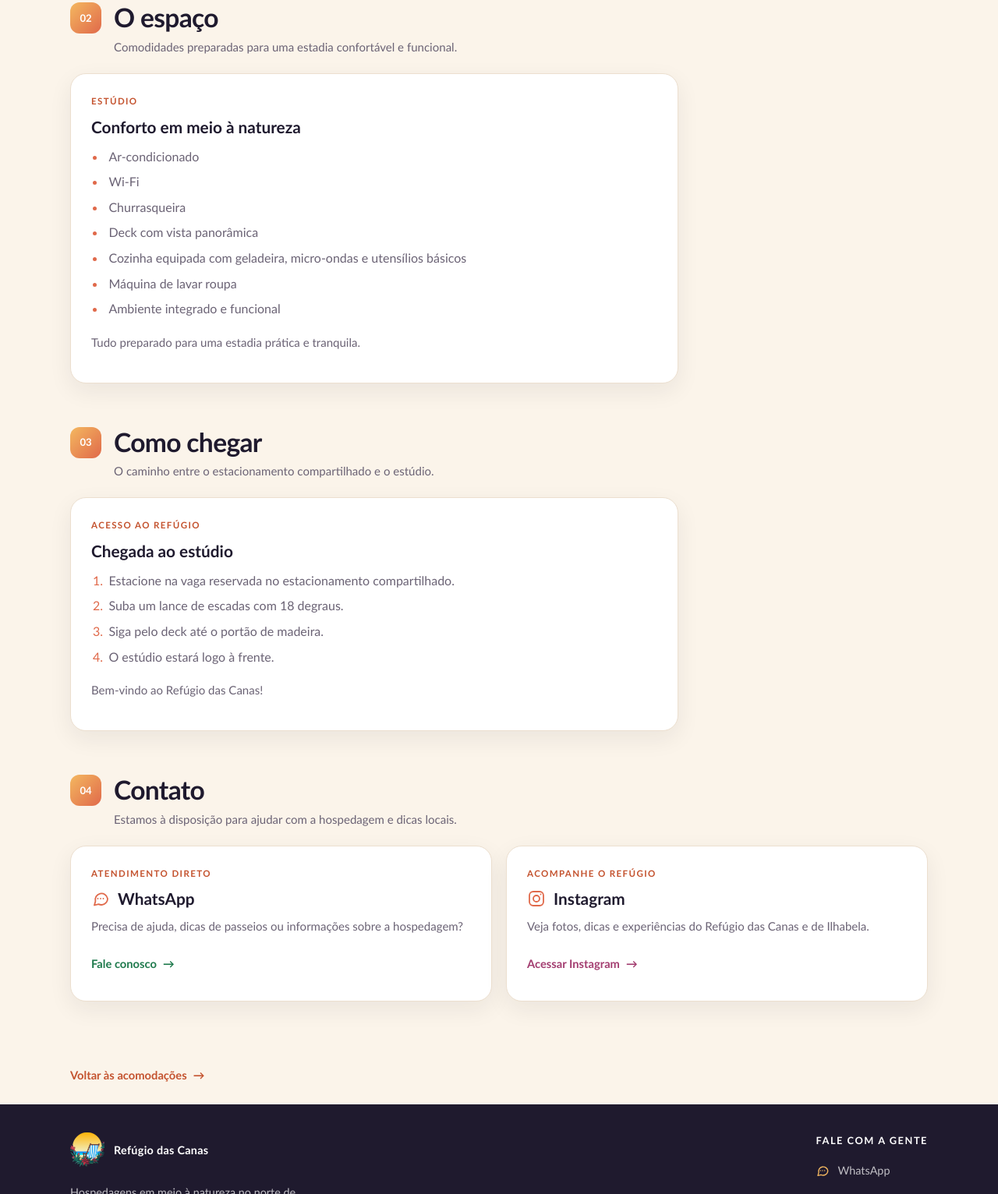
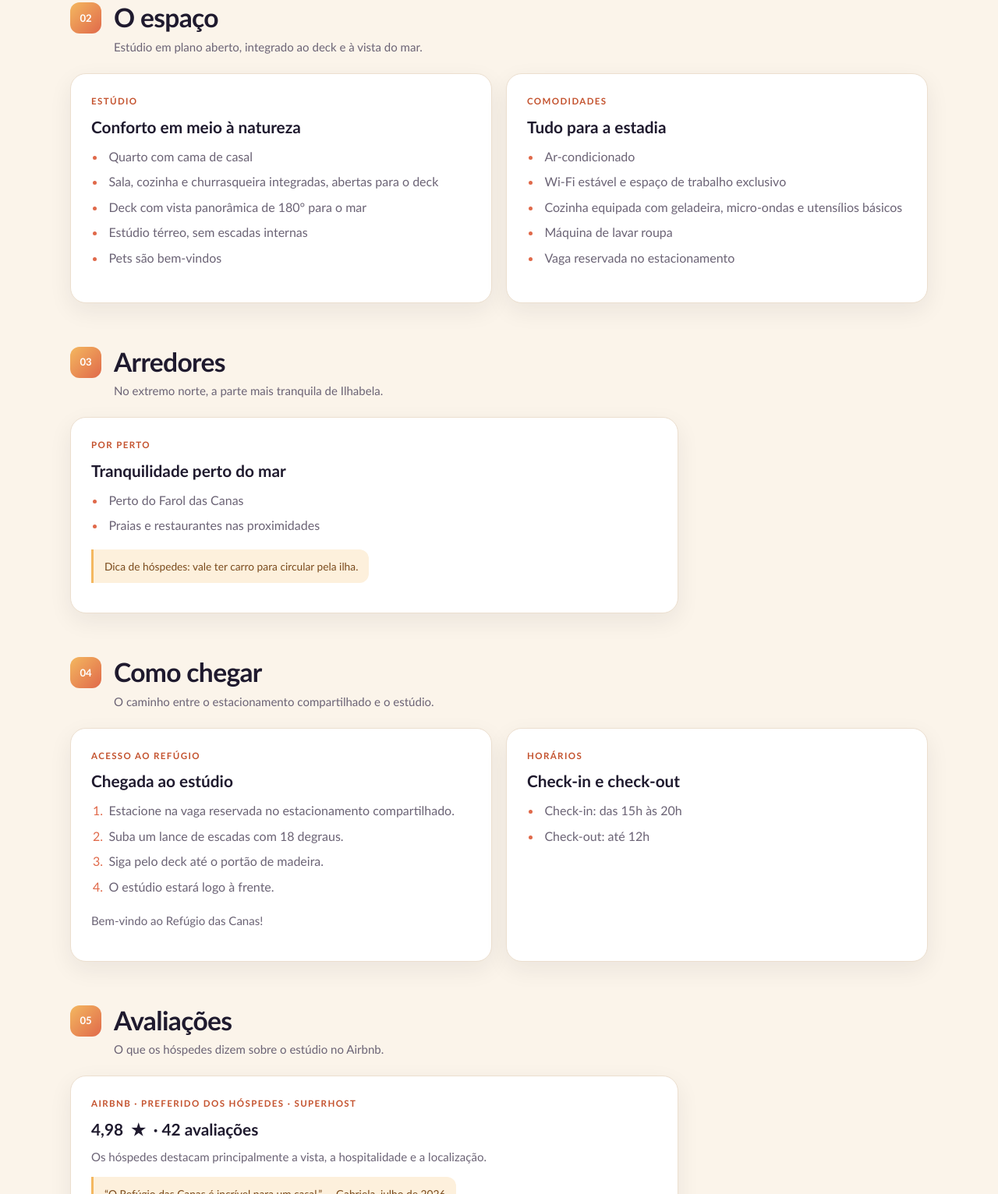
Before and after one commit to derderian4/refugiodascanas, a plain HTML site: page pages/acomodacoes/refugio-estudio/index.html in a window 1280 px wide. Shown: the part 1268-2800 px from the top of the page at 78% size. Drawn offline with Linux system fonts and the light colour scheme.

Commit message:
Completa página do Estúdio com dados do anúncio
- Novo texto de apresentação com vista de 180° para o mar
- "O espaço" em dois cards, com cama, plano aberto, pets e trabalho
- Novas seções de arredores e avaliações (4,98 · 42 no Airbnb)
- Card de horários de check-in e check-out

Co-Authored-By: Claude Opus 5.5 <noreply@anthropic.com>

```diff
--- a/pages/acomodacoes/refugio-estudio/index.html
+++ b/pages/acomodacoes/refugio-estudio/index.html
@@ -24,14 +24,16 @@
     <section class="page-intro" aria-labelledby="titulo-estudio">
       <p class="page-eyebrow">Uma das nossas acomodações</p>
       <h2 id="titulo-estudio">Refúgio das Canas - Estúdio</h2>
-      <p>Um estúdio pensado para oferecer conforto, praticidade e uma vista especial da natureza.</p>
+      <p>Estúdio em plano aberto no norte da ilha, com deck e vista panorâmica de 180° para o mar.</p>
       <p class="accommodation-capacity"><svg class="icone" viewBox="0 0 24 24" aria-hidden="true"><circle cx="9" cy="8" r="3.5"/><path d="M2.5 20a6.5 6.5 0 0 1 13 0"/><path d="M16 4.5a3.5 3.5 0 0 1 0 7"/><path d="M18 14.5a6.5 6.5 0 0 1 3.5 5.5"/></svg><span><span class="sr-only">Capacidade: </span>Até 2 adultos + 1 criança (até 10 anos)</span></p>
     </section>
 
     <nav class="section-nav" aria-label="Nesta acomodação">
       <a href="#fotos">Fotos</a>
       <a href="#propriedade">O espaço</a>
+      <a href="#arredores">Arredores</a>
       <a href="#acesso">Como chegar</a>
+      <a href="#avaliacoes">Avaliações</a>
       <a href="#contatos">Contato</a>
     </nav>
 
@@ -97,36 +99,65 @@
         <span class="section-number">02</span>
         <div>
           <h2 id="titulo-propriedade">O espaço</h2>
-          <p>Comodidades preparadas para uma estadia confortável e funcional.</p>
+          <p>Estúdio em plano aberto, integrado ao deck e à vista do mar.</p>
+        </div>
+      </header>
+      <div class="item-grid">
+        <article class="item-card">
+          <span class="item-label">Estúdio</span>
+          <h3>Conforto em meio à natureza</h3>
+          <ul class="access-list">
+            <li>Quarto com cama de casal</li>
+            <li>Sala, cozinha e churrasqueira integradas, abertas para o deck</li>
+            <li>Deck com vista panorâmica de 180° para o mar</li>
+            <li>Estúdio térreo, sem escadas internas</li>
+            <li>Pets são bem-vindos</li>
+          </ul>
+        </article>
+        <article class="item-card">
+          <span class="item-label">Comodidades</span>
+          <h3>Tudo para a estadia</h3>
+          <ul class="access-list">
+            <li>Ar-condicionado</li>
+            <li>Wi-Fi estável e espaço de trabalho exclusivo</li>
+            <li>Cozinha equipada com geladeira, micro-ondas e utensílios básicos</li>
+            <li>Máquina de lavar roupa</li>
+            <li>Vaga reservada no estacionamento</li>
+          </ul>
+        </article>
+      </div>
+    </section>
+
+    <section class="content-section" id="arredores" aria-labelledby="titulo-arredores">
+      <header class="section-header">
+        <span class="section-number">03</span>
+        <div>
+          <h2 id="titulo-arredores">Arredores</h2>
+          <p>No extremo norte, a parte mais tranquila de Ilhabela.</p>
         </div>
       </header>
       <div class="item-grid item-grid-single">
         <article class="item-card">
-          <span class="item-label">Estúdio</span>
-          <h3>Conforto em meio à natureza</h3>
+          <span class="item-label">Por perto</span>
+          <h3>Tranquilidade perto do mar</h3>
           <ul class="access-list">
-            <li>Ar-condicionado</li>
-            <li>Wi-Fi</li>
-            <li>Churrasqueira</li>
-            <li>Deck com vista panorâmica</li>
-            <li>Cozinha equipada com geladeira, micro-ondas e utensílios básicos</li>
-            <li>Máquina de lavar roupa</li>
-            <li>Ambiente integrado e funcional</li>
+            <li>Perto do Farol das Canas</li>
+            <li>Praias e restaurantes nas proximidades</li>
           </ul>
-          <p>Tudo preparado para uma estadia prática e tranquila.</p>
+          <p class="item-note">Dica de hóspedes: vale ter carro para circular pela ilha.</p>
         </article>
       </div>
     </section>
 
     <section class="content-section" id="acesso" aria-labelledby="titulo-acesso">
       <header class="section-header">
-        <span class="section-number">03</span>
+        <span class="section-number">04</span>
         <div>
           <h2 id="titulo-acesso">Como chegar</h2>
           <p>O caminho entre o estacionamento compartilhado e o estúdio.</p>
         </div>
       </header>
-      <div class="item-grid item-grid-single">
+      <div class="item-grid">
         <article class="item-card">
           <span class="item-label">Acesso ao Refúgio</span>
           <h3>Chegada ao estúdio</h3>
@@ -138,12 +169,39 @@
           </ol>
           <p>Bem-vindo ao Refúgio das Canas!</p>
         </article>
+        <article class="item-card">
+          <span class="item-label">Horários</span>
+          <h3>Check-in e check-out</h3>
+          <ul class="access-list">
+            <li>Check-in: das 15h às 20h</li>
+            <li>Check-out: até 12h</li>
+          </ul>
+        </article>
+      </div>
+    </section>
+
+    <section class="content-section" id="avaliacoes" aria-labelledby="titulo-avaliacoes">
+      <header class="section-header">
+        <span class="section-number">05</span>
+        <div>
+          <h2 id="titulo-avaliacoes">Avaliações</h2>
+          <p>O que os hóspedes dizem sobre o estúdio no Airbnb.</p>
+        </div>
+      </header>
+      <div class="item-grid item-grid-single">
+        <article class="item-card">
+          <span class="item-label">Airbnb · Preferido dos hóspedes · Superhost</span>
+          <h3>4,98 <span aria-hidden="true">★</span><span class="sr-only">de 5 estrelas</span> · 42 avaliações</h3>
+          <p>Os hóspedes destacam principalmente a vista, a hospitalidade e a localização.</p>
+          <p class="item-note">“O Refúgio das Canas é incrível para um casal.” — Gabriela, julho de 2026</p>
+          <a href="https://www.airbnb.com.br/rooms/1357323807791139815" target="_blank" rel="noopener noreferrer" class="btn">Ver todas as avaliações no Airbnb</a>
+        </article>
       </div>
     </section>
 
     <section class="content-section" id="contatos" aria-labelledby="titulo-contatos">
       <header class="section-header">
-        <span class="section-number">04</span>
+        <span class="section-number">06</span>
         <div>
           <h2 id="titulo-contatos">Contato</h2>
           <p>Estamos à disposição para ajudar com a hospedagem e dicas locais.</p>
```
